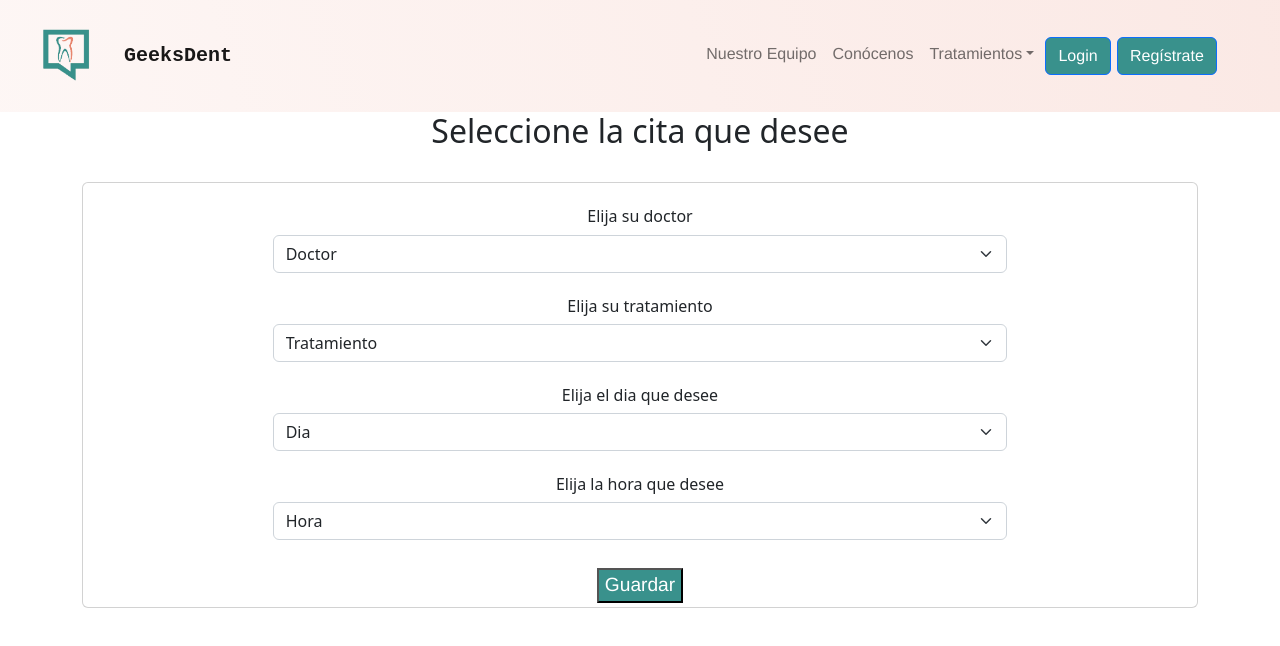
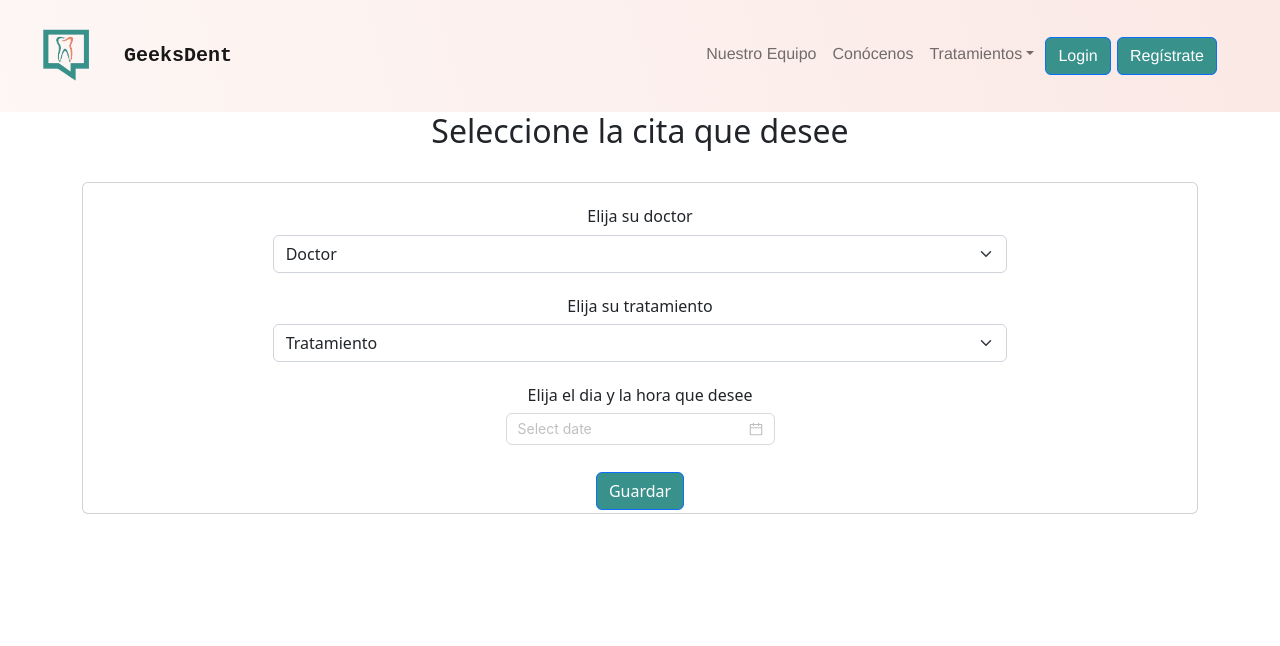
Before and after one commit to Naxete7/geeksDent, a React (Create React App) app: page /appointments in a window 1280 px wide. Shown: the top 646 px of the page. Built offline with nearby package versions, Linux system fonts and the light colour scheme.

Commit message:
feat: add datepicker in appointments

```diff
--- a/src/containers/User/Appointments/Appointments.jsx
+++ b/src/containers/User/Appointments/Appointments.jsx
@@ -1,5 +1,5 @@
 import React from "react";
-import { Card, Col, Container, Form, Row } from "react-bootstrap";
+import { Button, Card, Col, Container, Form, Row } from "react-bootstrap";
 import { useDispatch } from "react-redux";
 import { useNavigate } from "react-router-dom";
 import { addAppointments } from "../../../services/Apicall";
@@ -21,11 +21,110 @@ const range = (start, end) => {
 
 
 // eslint-disable-next-line arrow-body-style
+const disabledDate = (current) => {
+  // Can not select days before today and today
+  return current && current < dayjs().endOf('day');
+};
+const disabledDateTime = () => ({
+  disabledHours: () => range(0, 24).splice(4, 20),
+  disabledMinutes: () => range(30, 60),
+  disabledSeconds: () => [55, 56],
+});
+const disabledRangeTime = (_, type) => {
+  if (type === 'start') {
+    return {
+      disabledHours: () => range(0, 60).splice(4, 20),
+      disabledMinutes: () => range(30, 60),
+      disabledSeconds: () => [55, 56],
+    };
+  }
+  return {
+    disabledHours: () => range(0, 60).splice(20, 4),
+    disabledMinutes: () => range(0, 31),
+    disabledSeconds: () => [55, 56],
+  };
+};
+const App = () => (
+  <Space direction="vertical" size={12}>
+    <DatePicker
+      format="YYYY-MM-DD HH:mm:ss"
+      disabledDate={disabledDate}
+      disabledTime={disabledDateTime}
+      showTime={{
+        defaultValue: dayjs('00:00:00', 'HH:mm:ss'),
+      }}
+    />
+    <DatePicker picker="month" disabledDate={disabledDate} />
+    <RangePicker disabledDate={disabledDate} />
+    <RangePicker
+      disabledDate={disabledDate}
+      disabledTime={disabledRangeTime}
+      showTime={{
+        hideDisabledOptions: true,
+        defaultValue: [dayjs('00:00:00', 'HH:mm:ss'), dayjs('11:59:59', 'HH:mm:ss')],
+      }}
+      format="YYYY-MM-DD HH:mm:ss"
+    />
+  </Space>
+);
 
 const Appointment=()=> {
 
     let navigate = useNavigate();
     const dispatch = useDispatch();
+
+  // eslint-disable-next-line arrow-body-style
+const disabledDate = (current) => {
+
+  return current && current < dayjs().endOf('day');
+};
+const disabledDateTime = () => ({
+  disabledHours: () => [0,1,2,3,4,5,6,7,8,9,20,21,22,23],
+  disabledMinutes: () => range(),
+  disabledSeconds: () => [],
+});
+//const disabledRangeTime = (_, type) => {
+//  if (type === 'start') {
+//    return {
+//      disabledHours: () => range(0, 60).splice(4, 20),
+//      disabledMinutes: () => range(30, 60),
+//      disabledSeconds: () => [55, 56],
+//    };
+//  }
+//  return {
+//    disabledHours: () => range(0, 60).splice(20, 4),
+//    disabledMinutes: () => range(0, 31),
+//    disabledSeconds: () => [55, 56],
+//  };
+//};
+const App = () => (
+  <Space direction="vertical" size={12}>
+    <DatePicker
+      format="YYYY-MM-DD HH:mm:ss"
+      disabledDate={disabledDate}
+      disabledTime={disabledDateTime}
+      showTime={{
+        defaultValue: dayjs('00:00:00', 'HH:mm:ss'),
+      }}
+    />
+    <DatePicker picker="month" disabledDate={disabledDate} />
+    <RangePicker disabledDate={disabledDate} />
+    <RangePicker
+      disabledDate={disabledDate}
+      disabledTime={disabledRangeTime}
+      showTime={{
+        hideDisabledOptions: true,
+        defaultValue: [dayjs('00:00:00', 'HH:mm:ss'), dayjs('11:59:59', 'HH:mm:ss')],
+      }}
+      format="YYYY-MM-DD HH:mm:ss"
+    />
+  </Space>
+);
+
+
+
+
+
 
     const createAppointment = () => {
         addAppointments()
@@ -64,30 +163,26 @@ const Appointment=()=> {
           <br></br>
           <Row className="d-flex align-content-center justify-content-center">
             <Col className="col-8">
-              <h6>Elija el dia que desee</h6>
-              <Form.Select size="ml" name="date">
-                <option>Dia</option>
-              </Form.Select>
-            </Col>
-          </Row>
-          <br></br>
-          <Row className="d-flex align-content-center justify-content-center">
-            <Col className="col-8">
-              <h6>Elija la hora que desee</h6>
-              <Form.Select size="ml">
-                <option>Hora</option>
-              </Form.Select>
+              <h6>Elija el dia y la hora que desee</h6>
+              <DatePicker
+                format="YYYY-MM-DD HH:mm:ss"
+                disabledDate={disabledDate}
+                disabledTime={disabledDateTime}
+                showTime={{
+                  defaultValue: dayjs("00:00:00", "HH:mm:ss")
+                }}
+              />
             </Col>
           </Row>
           <br></br>
           <Row>
             <Col>
-              <button
+              <Button
                 className="buttonDesign"
                 onClick={() => createAppointment()}
               >
                 Guardar
-              </button>
+              </Button>
             </Col>
           </Row>
         </Card>
--- a/src/containers/User/UpdateProfile/UpdateProfile.jsx
+++ b/src/containers/User/UpdateProfile/UpdateProfile.jsx
@@ -30,7 +30,7 @@ const Update = () => {
   //});
 
   const updateMe = () => {
-    updateUser(userCredentials.token).then((res) => {
+    updateUser(userCredentials?.token).then((res) => {
       //console.log(res.res.message, "mensaje");
       try {
         loginUser(user).then((res) => {
```
